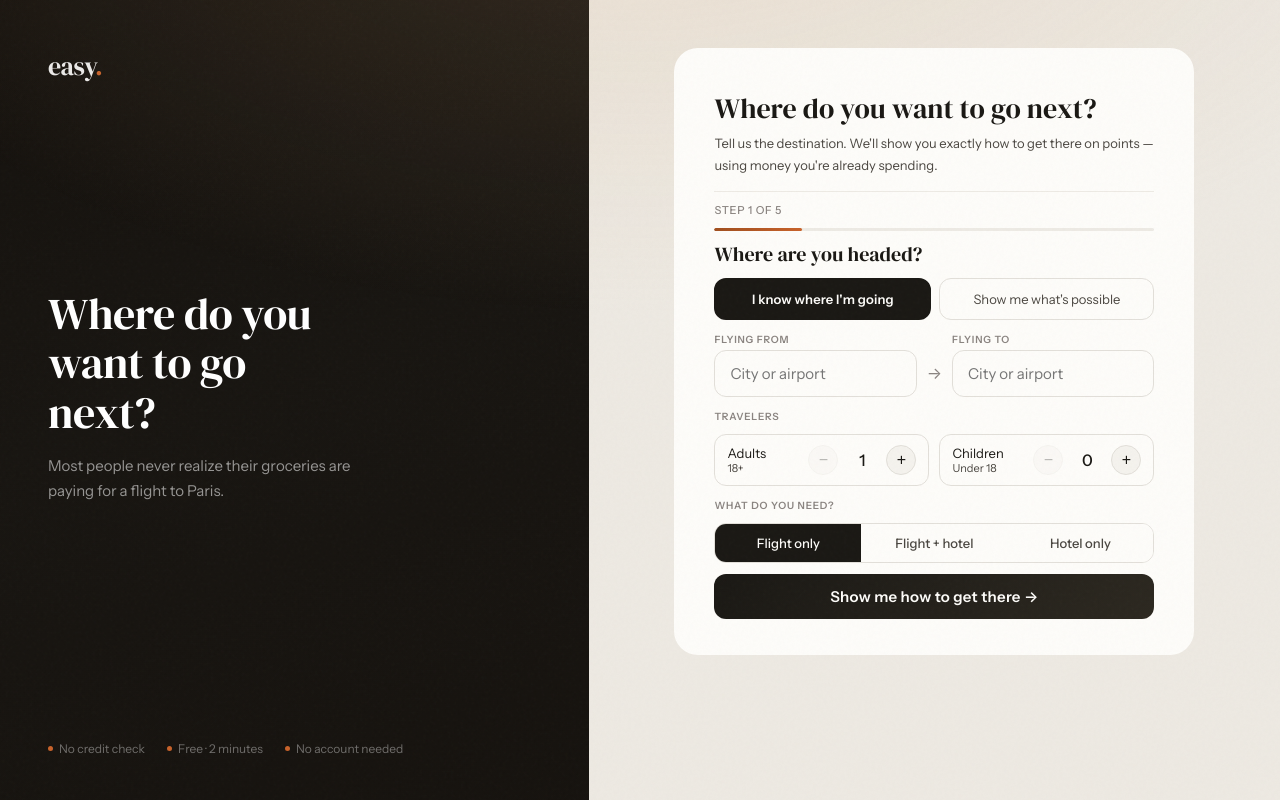
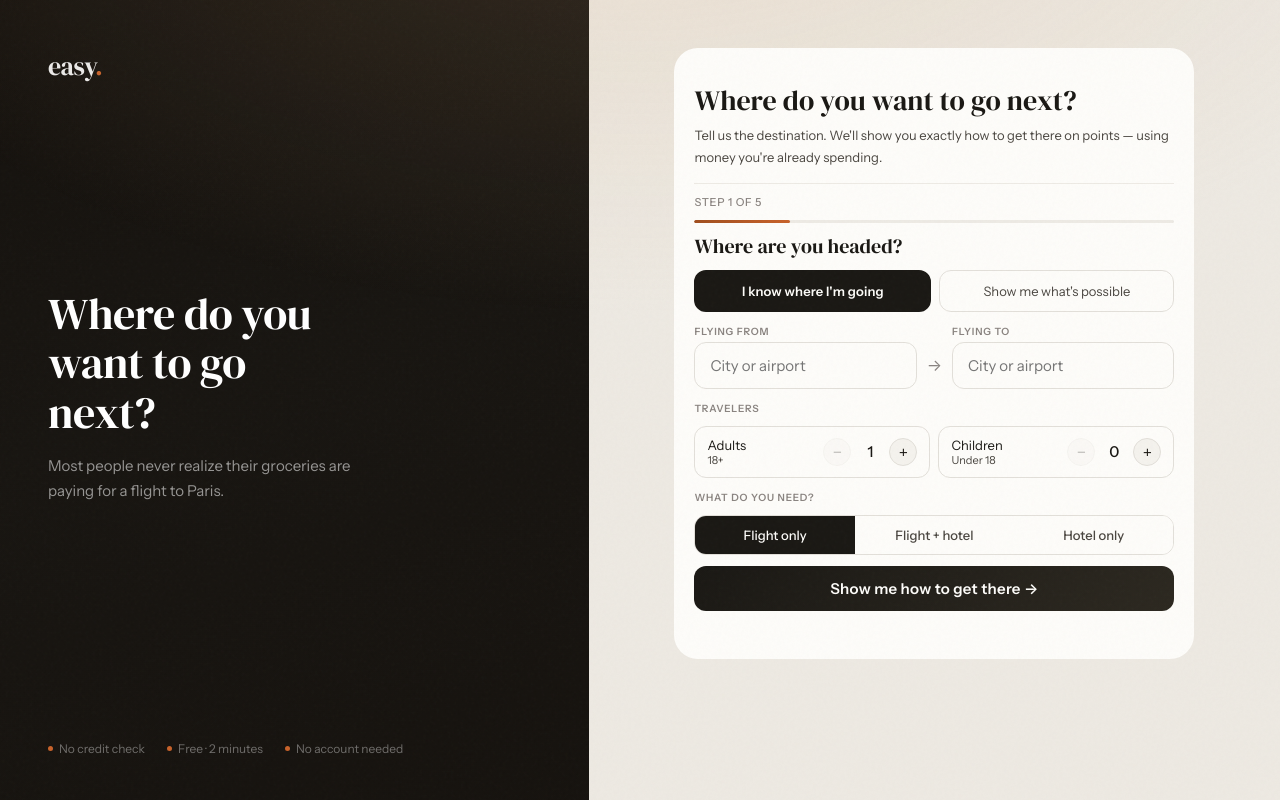
Before and after one commit to mstrouss-newco/easy-travel, a plain HTML site: page index.html in a window 1280 px wide. Drawn offline with Linux system fonts and the light colour scheme.

Commit message:
Update index.html — easy v5

```diff
--- a/index.html
+++ b/index.html
@@ -360,17 +360,18 @@ body::after {
 /* Counter */
 .counter-row{
   display:flex;align-items:center;justify-content:space-between;
-  padding:12px 14px;
+  padding:10px 12px;
   border:1.5px solid var(--color-border-secondary);
   border-radius:var(--border-radius-md);
   background:var(--color-background-primary);
-}
-.counter-ctrl{display:flex;align-items:center;gap:14px;}
+  min-width:0;
+}
+.counter-ctrl{display:flex;align-items:center;gap:10px;}
 .counter-btn{
-  width:30px;height:30px;border-radius:50%;
+  width:28px;height:28px;border-radius:50%;
   border:1.5px solid var(--color-border-secondary);
   background:var(--color-background-secondary);
-  color:var(--color-text-primary);font-size:16px;
+  color:var(--color-text-primary);font-size:15px;
   cursor:pointer;display:flex;align-items:center;justify-content:center;
   line-height:1;flex-shrink:0;padding:0;
   transition:all .15s;
@@ -381,7 +382,7 @@ body::after {
   background:var(--accent-light);
 }
 .counter-btn:disabled{opacity:.3;cursor:default;}
-.counter-val{font-size:16px;font-weight:500;color:var(--color-text-primary);min-width:20px;text-align:center;}
+.counter-val{font-size:15px;font-weight:500;color:var(--color-text-primary);min-width:18px;text-align:center;}
 
 /* Toggle group */
 .toggle-group{
@@ -554,14 +555,14 @@ body::after {
 
 <!-- Right column — quiz content -->
 <div id="right-col">
-<div style="max-width:520px;margin:0 auto;background:#fdfcf9;border-radius:24px;position:relative;z-index:1;">
+<div style="max-width:520px;margin:0 auto;background:#fdfcf9;border-radius:24px;position:relative;z-index:1;padding:28px 20px 48px;">
 <style>
 @media(min-width:600px) and (max-width:899px){
   body > div { background:#fdfcf9; box-shadow:0 12px 60px rgba(60,40,20,0.12),0 2px 8px rgba(60,40,20,0.06); padding:36px 36px 52px; border-radius:24px; }
   .screen { gap:18px; }
 }
 @media(min-width:900px){
-  #right-col > div { background:transparent; box-shadow:none; border-radius:0; }
+  #right-col > div { background:transparent; box-shadow:none; border-radius:0; padding:0; }
   .screen { gap:18px; }
 }
 </style>
@@ -607,9 +608,9 @@ body::after {
     <div id="explore-dests" style="display:none;margin-top:10px;"></div>
   </div>
   <span class="input-lbl" style="margin-top:2px;">Travelers</span>
-  <div style="display:flex;gap:10px;">
-    <div class="counter-row" style="flex:1;"><div><div style="font-size:13px;color:var(--color-text-primary);">Adults</div><div style="font-size:11px;color:var(--color-text-secondary);">18+</div></div><div class="counter-ctrl"><button class="counter-btn" id="adults-minus" onclick="changeCount('adults',-1)" disabled>−</button><span class="counter-val" id="adults-val">1</span><button class="counter-btn" onclick="changeCount('adults',1)">+</button></div></div>
-    <div class="counter-row" style="flex:1;"><div><div style="font-size:13px;color:var(--color-text-primary);">Children</div><div style="font-size:11px;color:var(--color-text-secondary);">Under 18</div></div><div class="counter-ctrl"><button class="counter-btn" id="children-minus" onclick="changeCount('children',-1)" disabled>−</button><span class="counter-val" id="children-val">0</span><button class="counter-btn" onclick="changeCount('children',1)">+</button></div></div>
+  <div style="display:flex;gap:8px;">
+    <div class="counter-row" style="flex:1;min-width:0;"><div><div style="font-size:13px;color:var(--color-text-primary);">Adults</div><div style="font-size:11px;color:var(--color-text-secondary);">18+</div></div><div class="counter-ctrl"><button class="counter-btn" id="adults-minus" onclick="changeCount('adults',-1)" disabled>−</button><span class="counter-val" id="adults-val">1</span><button class="counter-btn" onclick="changeCount('adults',1)">+</button></div></div>
+    <div class="counter-row" style="flex:1;min-width:0;"><div><div style="font-size:13px;color:var(--color-text-primary);">Children</div><div style="font-size:11px;color:var(--color-text-secondary);">Under 18</div></div><div class="counter-ctrl"><button class="counter-btn" id="children-minus" onclick="changeCount('children',-1)" disabled>−</button><span class="counter-val" id="children-val">0</span><button class="counter-btn" onclick="changeCount('children',1)">+</button></div></div>
   </div>
   <span class="input-lbl" style="margin-top:2px;">What do you need?</span>
   <div class="toggle-group">
```
